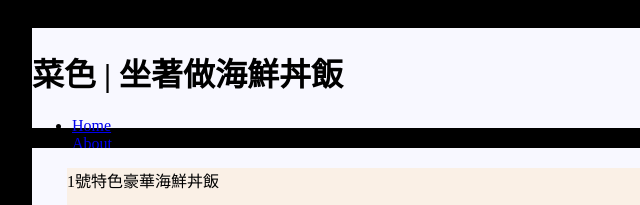
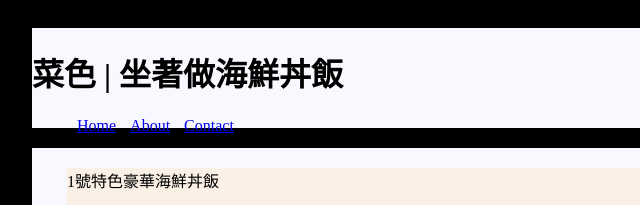
Before and after one commit to ChienYa-Hung/410878038.github.io, a plain HTML site: page docs/final/finalproject2.html in a window 1280 px wide. Shown: the top 205 px of the page, 138-778 px from the left. Drawn offline with Linux system fonts and the light colour scheme.

Commit message:
Update finalproject2.html

```diff
--- a/docs/final/finalproject2.html
+++ b/docs/final/finalproject2.html
@@ -17,6 +17,8 @@
 	    height: 300px;
 	    background: #faf0e6;
 	    margin-top: 20px;}
+  li {display: inline;
+      padding: 5px;}
   </style>
 </head>
 
```
